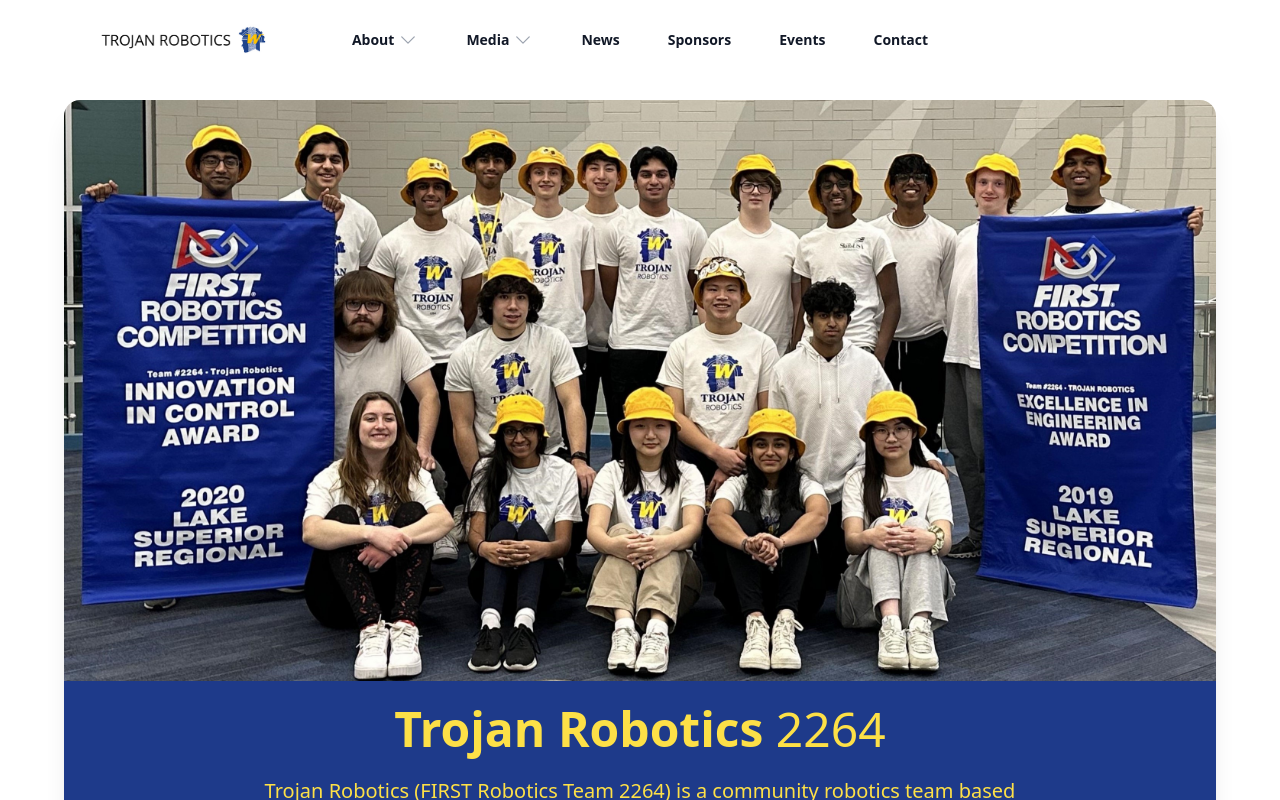
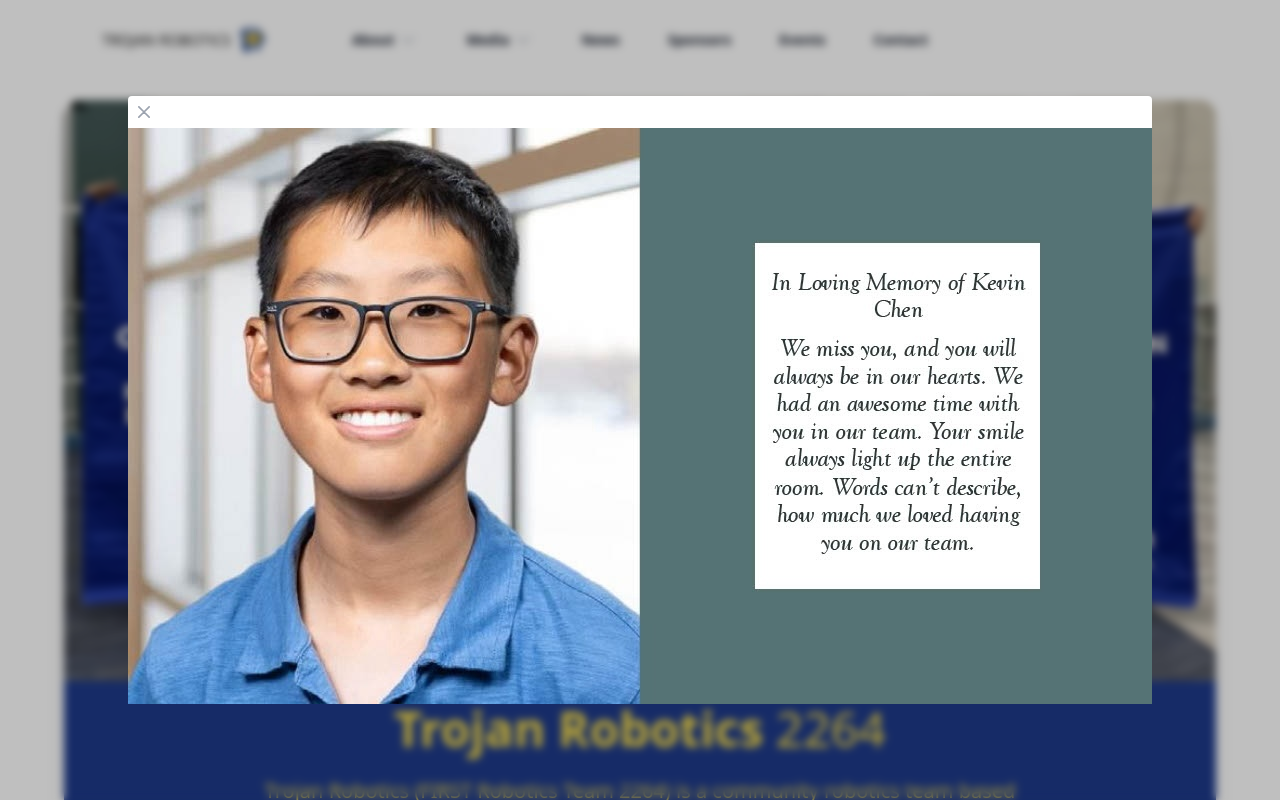
Before and after one commit to Team-2264/RoboticsWebsite, a React (Create React App) app in the folder reactjs/: page /home in a window 1280 px wide. Shown: the top 800 px of the page. Built offline with nearby package versions, Linux system fonts and the light colour scheme.

Commit message:
Added Kevin Popup

```diff
--- a/reactjs/src/components/alertMessage.js
+++ b/reactjs/src/components/alertMessage.js
@@ -10,14 +10,14 @@ const AlertMessage = () => {
   return (
 
     show && (
-      <div onClick={handleClose} className="fixed inset-0 bg-black bg-opacity-25 backdrop-blur-sm flex items-center justify-center">
-        <div className="bg-white rounded w-96">
+      <div onClick={handleClose} className="fixed inset-0 bg-black bg-opacity-25 backdrop-blur-sm flex items-center justify-center z-50">
+        <div className="bg-white rounded max-w-auto mx-12">
           <button type="button" onClick={handleClose} className="text-gray-400 bg-transparent hover:bg-gray-200 hover:text-gray-900 rounded-lg text-sm w-8 h-8 ms-auto inline-flex justify-center items-center dark:hover:bg-gray-600 dark:hover:text-white" data-modal-hide="default-modal">
             <svg className="w-3 h-3" aria-hidden="true" xmlns="http://www.w3.org/2000/svg" fill="none" viewBox="0 0 14 14">
               <path stroke="currentColor" strokeLinecap="round" strokeLinejoin="round" strokeWidth="2" d="m1 1 6 6m0 0 6 6M7 7l6-6M7 7l-6 6"/>
             </svg>
           </button>
-          <img src="/assets/images/chipotle.png" alt="Chipotle Logo" />
+          <img src="/assets/images/kevinphoto.jpg" alt="Kevin Photo" />
         </div>
       </div>
     )
--- a/reactjs/src/components/hero.js
+++ b/reactjs/src/components/hero.js
@@ -31,7 +31,7 @@ export default function Hero({ programName }) {
                 </p>
 
                 <div className="mt-10 max-w-sm mx-auto sm:max-w-none sm:flex sm:justify-center">
-                  <div className="space-y-4 sm:space-y-0 sm:mx-auto sm:inline-grid sm:grid-cols-2 sm:gap-5">
+                  <div className="space-y-4 sm:space-y-0 sm:mx-auto sm:inline-grid sm:grid-cols-2 sm:gap-5 ">
                     <Link to="/events">
                       <h1
                         className="flex items-center justify-center px-4 py-3 border border-transparent text-base font-medium rounded-md shadow-sm text-blue-400 bg-white hover:bg-blue-50 sm:px-8"
--- a/reactjs/src/pages/Home.js
+++ b/reactjs/src/pages/Home.js
@@ -19,7 +19,7 @@ export default function Home (){
 
             <Hero />
             {/* Use the following only if you want to have a pop up */}
-            {/* <AlertMessage/> */}
+            <AlertMessage/>
 
 
             <br></br>
```
Also changed, not shown: reactjs/public/assets/images/kevinphoto.jpg (added).
